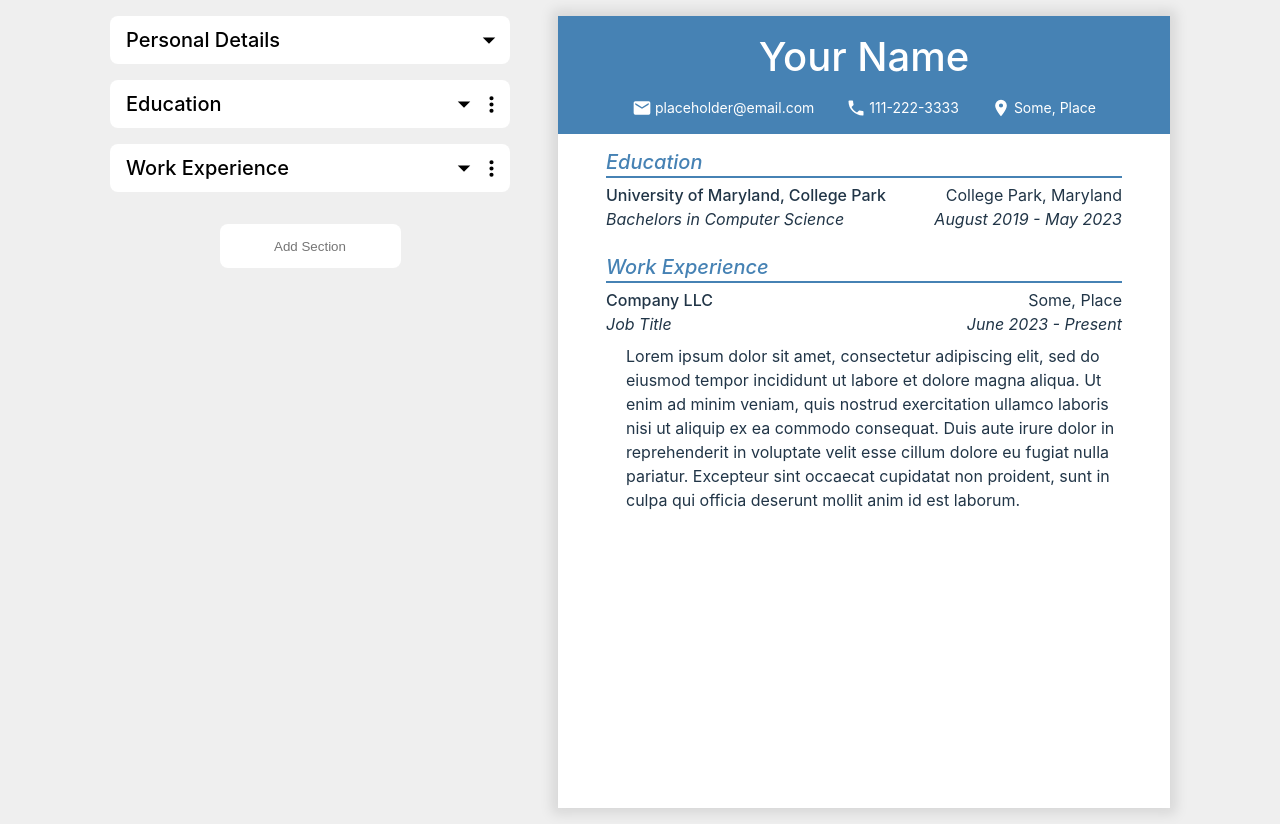
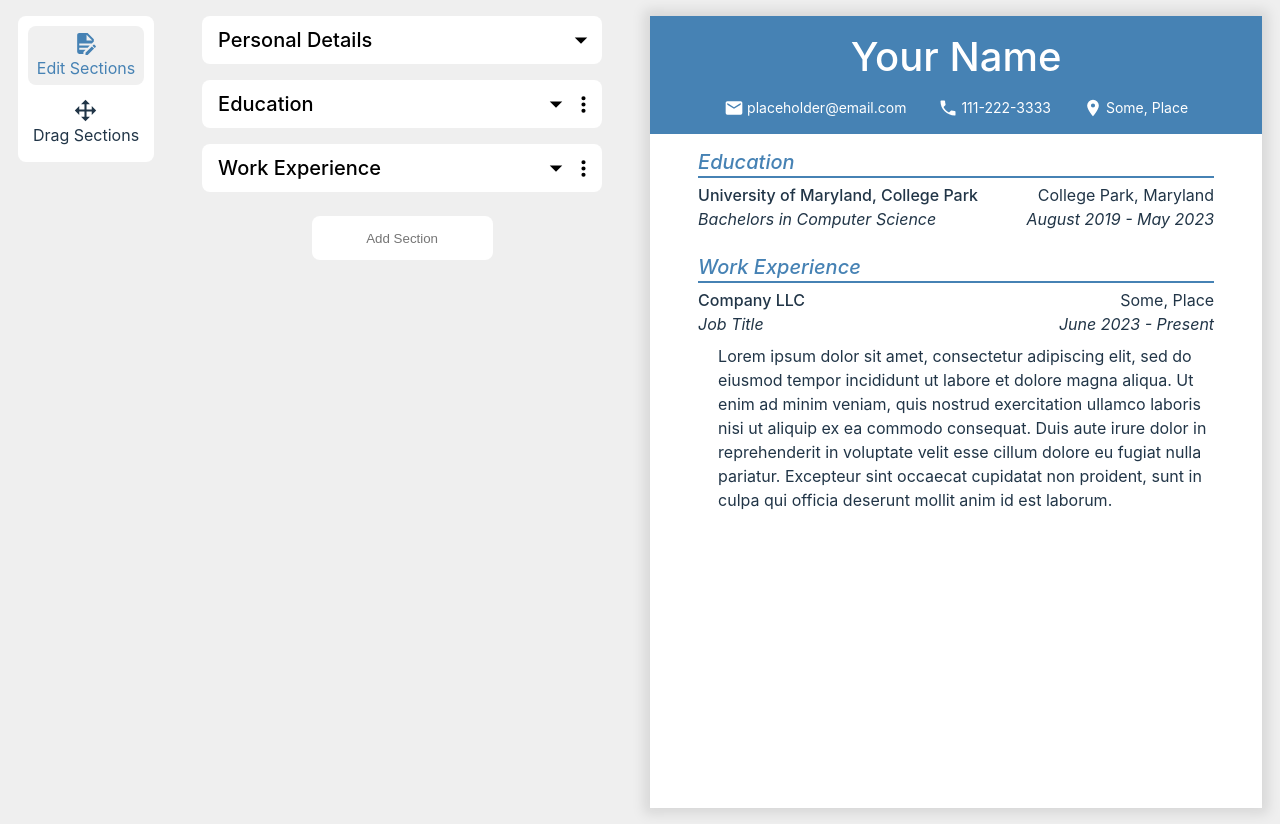
Before and after one commit to BrianHuang56/odin-cv-application, a React (Vite) app: page / in a window 1280 px wide. Built offline with nearby package versions, Linux system fonts and the light colour scheme.

Commit message:
Added section dragging and section name changing, still need to debug section name changing

```diff
--- a/src/App.css
+++ b/src/App.css
@@ -7,6 +7,10 @@
 }
 
 .editor-container {width:400px;}
+
+.editor-container > div {
+  margin-bottom:1rem;
+}
 
 .resume-container {
   width:612px;
--- a/src/App.jsx
+++ b/src/App.jsx
@@ -1,6 +1,7 @@
 import './App.css'
 import Resume from "./components/Resume";
 import ResumeEditor from "./components/ResumeEditor";
+import ResumeEditorModes from "./components/ResumeEditorModes";
 import {v4 as uuidv4} from 'uuid';
 import { useState } from 'react';
 
@@ -16,6 +17,7 @@ function App() {
   const [header, setHeader] = useState(defHeader);
   const [body, setBody] = useState(defBody);
   const [prevBody, setPrevBody] = useState(JSON.parse(JSON.stringify(defBody)));
+  const [editType, setEditType] = useState(0);
 
   function changeHeader(key, newVal) {
     if (copyHeader === undefined) copyHeader = JSON.parse(JSON.stringify(header));
@@ -62,6 +64,13 @@ function App() {
         setPrevBody(JSON.parse(JSON.stringify(newBody)));
       }
     }
+  }
+
+  function insertSection(origSec, insertSec) {
+    let newBody = [...body];
+    newBody.splice(Math.max(insertSec - 1, 0), 0, newBody.splice(origSec, 1)[0]);
+    setBody(newBody);
+    setPrevBody(JSON.parse(JSON.stringify(newBody)));
   }
 
   function saveBody(secTitle, id) {
@@ -126,9 +135,18 @@ function App() {
     setPrevBody(JSON.parse(JSON.stringify(newBody)));
   }
 
+  function changeSectionTitle(ind, newTitle) {
+    if (checkDupTitle(newTitle)) return false;
+    let newBody = [...body];
+    newBody[ind].title = newTitle;
+    setBody(newBody);
+    setPrevBody(JSON.parse(JSON.stringify(newBody)));
+  }
+
   return (
     <>
-      <ResumeEditor header={header} body={prevBody} addSection={addSection} delSection={deleteSection} onChangeHeader={changeHeader} revertHeader={revertHeader} saveHeader={saveHeader} onChangeBody={changeBody} revertBody={revertBody} saveBody={saveBody} deleteMap={deleteMap}/>
+      <ResumeEditorModes editType={editType} setEditType={setEditType} />
+      <ResumeEditor header={header} body={prevBody} editType={editType} changeSectionTitle={changeSectionTitle} insertSection={insertSection} addSection={addSection} delSection={deleteSection} onChangeHeader={changeHeader} revertHeader={revertHeader} saveHeader={saveHeader} onChangeBody={changeBody} revertBody={revertBody} saveBody={saveBody} deleteMap={deleteMap}/>
       <Resume header={header} body={body} />
     </>
   )
--- a/src/components/ResumeEditor.jsx
+++ b/src/components/ResumeEditor.jsx
@@ -20,12 +20,12 @@ function ResumeEditor(props) {
     });
 
     return <div className="editor-container">
-        <ResumeEditorHeader header={props.header} onChange={props.onChangeHeader} revert={props.revertHeader} save={props.saveHeader} setSection={setSection} displaySubsec={displaySectionInd === -1} />
+        {props.editType === 0 ? <ResumeEditorHeader header={props.header} onChange={props.onChangeHeader} revert={props.revertHeader} save={props.saveHeader} setSection={setSection} displaySubsec={displaySectionInd === -1} />
+        : null}
         {props.body ? props.body.map((m, ind) => {
-            return <ResumeEditorSection ind={ind} displayTripleDot={displayTripleDot === ind} setTripleDot={setTripleDot} displaySubsec={displaySectionInd === ind} setSection={setSection} key={m.key} map={m} onChange={props.onChangeBody} deleteSection={props.delSection} delete={props.deleteMap} revert={props.revertBody} save={props.saveBody}/>
+            return <ResumeEditorSection changeSectionTitle={props.changeSectionTitle} editType={props.editType} ind={ind} insertSection={props.insertSection} displayTripleDot={props.editType === 0 && displayTripleDot === ind} setTripleDot={setTripleDot} displaySubsec={props.editType === 0 && displaySectionInd === ind} setSection={setSection} key={m.key} map={m} onChange={props.onChangeBody} deleteSection={props.delSection} delete={props.deleteMap} revert={props.revertBody} save={props.saveBody}/>
         }) : null}
-        <input className="add-section" type="text" placeholder="Add Section" onKeyDown={checkKeyPressed}>
-        </input>
+        {props.editType === 0 ? <input className="add-section" type="text" placeholder="Add Section" onKeyDown={checkKeyPressed} /> : null}
     </div>
 }
 
--- a/src/components/ResumeEditorDeleteConfirm.jsx
+++ b/src/components/ResumeEditorDeleteConfirm.jsx
@@ -1,7 +1,6 @@
 function ResumeEditorDeleteConfirm(props) {
-    console.log(props);
     return (
-        <dialog>
+        <dialog id={props.id || props.title}>
             <span className="dialog-confirmation">Are you sure you want to delete this?</span>
             <div className="dialog-button-container">
                 <button id="no" onClick={e => {
--- a/src/components/ResumeEditorForm.jsx
+++ b/src/components/ResumeEditorForm.jsx
@@ -34,7 +34,7 @@ function ResumeEditorForm(props) {
                 {props.list.key !== "temp" ?
                     <button className="delete" onClick={e => {
                         e.preventDefault();
-                        const dialog = document.querySelector("dialog");
+                        const dialog = document.querySelector("#" + CSS.escape(props.list.key));
                         dialog.showModal();
                     }}>
                         Delete
--- /dev/null
+++ b/src/components/ResumeEditorModes.jsx
@@ -0,0 +1,16 @@
+function ResumeEditorModes(props) {
+    return (
+        <div className="editor-mode-container">
+            <div className={props.editType === 0 ? "active" : null} onClick={() => props.setEditType(0)}>
+            <svg xmlns="http://www.w3.org/2000/svg" viewBox="0 0 24 24"><path fill="currentColor" d="M6,2C4.89,2 4,2.89 4,4V20A2,2 0 0,0 6,22H10V20.09L12.09,18H6V16H14.09L16.09,14H6V12H18.09L20,10.09V8L14,2H6M13,3.5L18.5,9H13V3.5M20.15,13C20,13 19.86,13.05 19.75,13.16L18.73,14.18L20.82,16.26L21.84,15.25C22.05,15.03 22.05,14.67 21.84,14.46L20.54,13.16C20.43,13.05 20.29,13 20.15,13M18.14,14.77L12,20.92V23H14.08L20.23,16.85L18.14,14.77Z" /></svg>
+                Edit Sections
+            </div>
+            <div className={props.editType === 1 ? "active" : null} onClick={() => props.setEditType(1)}>
+            <svg xmlns="http://www.w3.org/2000/svg" viewBox="0 0 24 24"><path fill="currentColor" d="M13,6V11H18V7.75L22.25,12L18,16.25V13H13V18H16.25L12,22.25L7.75,18H11V13H6V16.25L1.75,12L6,7.75V11H11V6H7.75L12,1.75L16.25,6H13Z" /></svg>
+                Drag Sections
+            </div>
+        </div>
+    );
+}
+
+export default ResumeEditorModes;
--- a/src/components/ResumeEditorSection.jsx
+++ b/src/components/ResumeEditorSection.jsx
@@ -9,9 +9,67 @@ function ResumeEditorSection(props) {
     const [addForm, setAddForm] = useState(-1);
 
     function checkClick(event) {
+        if (event.target.className === "section-change") return;
         if (event.target.className !== "triple-dot" && event.target.parentElement.className !== "triple-dot-drop") toggleDrop();
         else if (event.target.parentElement.className === "triple-dot-drop") props.setTripleDot(-2);
         else props.setTripleDot(props.ind);
+    }
+
+    function changeSectionName(event) {
+        if (event.code === "Enter") {
+            if (event.currentTarget.value === "" || !props.changeSectionTitle(props.ind, event.currentTarget.value)) {
+                const span = event.currentTarget.parentElement;
+                event.currentTarget.remove();
+                span.innerHTML = CSS.escape(props.map.title);
+            }
+        }
+    }
+
+    function moveSection(event) {
+        if (event.target.parentElement.className !== "triple-dot-drop" && event.target.className !== "triple-dot") {
+            document.addEventListener("mousemove", dragMouse);
+            document.addEventListener("mouseup", closeDragMouse);
+            const section = event.currentTarget.parentElement.parentElement;
+            const placeHolder = document.createElement("div");
+            placeHolder.style.height = section.offsetHeight + "px";
+            placeHolder.style.width = section.offsetWidth + "px";
+            placeHolder.id = "placeholder";
+            section.parentElement.insertBefore(placeHolder, section.nextSibling);
+            section.style.width = section.offsetWidth + "px";
+            section.style.position = "fixed";
+            section.style.zIndex = "200";
+            let xPos = 0;
+            let yPos = -document.documentElement.scrollTop;
+            section.style.transform = `translate(${xPos}px, ${yPos}px)`;
+
+            function dragMouse(event) {
+                xPos += event.movementX;
+                yPos += event.movementY;
+                section.style.transform = `translate(${xPos}px, ${yPos}px)`;
+            }
+
+            function closeDragMouse(event) {
+                document.getElementById("placeholder").remove();
+                document.removeEventListener("mouseup", closeDragMouse);
+                document.removeEventListener("mousemove", dragMouse);
+                const currY = event.clientY;
+                section.style.position = null;
+                section.style.transform = null;
+                section.style.width = null;
+                section.style.zIndex = null;
+                const editContainer = document.querySelector(".editor-container");
+                const children = editContainer.children;
+                for (var i = 0;i < children.length;i++) {
+                    var rect = children[i].getBoundingClientRect();
+                    var offset = children[i].clientHeight / 2;
+                    if (rect.y - offset >= currY) {
+                        props.insertSection(props.ind, i);
+                        return;
+                    }
+                }
+                props.insertSection(props.ind, children.length);
+            }
+        }
     }
 
     function toggleDrop() {
@@ -24,18 +82,40 @@ function ResumeEditorSection(props) {
     return (
         <div className="edit-section-container">
             <div className="edit-section-header">
-                <button onClick={e => checkClick(e)} className="header-title">
-                    {props.map.title}
+                <button onClick={props.editType === 0 ? e => checkClick(e) : null} onMouseDown={props.editType === 1 ? moveSection : null} className="header-title">
+                    <span>
+                        {props.map.title}
+                    </span>
+                    {props.editType === 0 ?
                     <div className="header-right">
                         <img className="drop down" src={props.displaySubsec ? "/menu-up.svg" : "/menu-down.svg"} height="30px"/>
                         <img className="triple-dot" src="/dots-vertical.svg" height="25px"/>
                         {props.displayTripleDot ? <div className="triple-dot-drop">
-                            <div>Edit Name</div>
+                            <div onMouseUp={e => {
+                                e.stopPropagation();
+                                const span = e.currentTarget.parentElement.parentElement.parentElement.querySelector("span");
+                                const input = document.createElement("input");
+                                input.type = "text";
+                                input.placeholder = props.map.title;
+                                input.style.fontSize = "20px";
+                                input.className = "section-change";
+                                span.innerHTML = "";
+                                input.addEventListener("keydown", changeSectionName);
+                                span.appendChild(input);
+                                input.focus();
+                                document.addEventListener("mouseup", e => {
+                                    if (e.target.className !== "section-change") {
+                                        input.remove();
+                                        span.innerHTML = props.map.title;
+                                    }
+                                });
+                            }}>Edit Name</div>
                             <div onMouseUp={() => {
-                                document.querySelector("dialog").showModal();
+                                document.querySelector("#" + CSS.escape(props.map.title)).showModal();
                             }}>Delete</div>
                         </div> : null}
                     </div>
+                    : null}
                 </button>
             </div>
             {props.map.list && props.displaySubsec ? props.map.list.map((l, ind) => {
--- a/src/styles/ResumeEditorSection.css
+++ b/src/styles/ResumeEditorSection.css
@@ -1,6 +1,34 @@
 .section-button {
     width:100%;
     background-color:#ffffff;
+}
+
+.editor-mode-container {
+    padding:10px;
+    display:flex;
+    flex-direction:column;
+    gap:0.5rem;
+    background-color:white;
+    border-radius:8px;
+    height:fit-content;
+}
+
+.editor-mode-container .active {
+    background-color:rgb(240, 240, 240);
+    color:steelblue;
+}
+
+svg {
+    height:25px;
+}
+
+.editor-mode-container div {
+    border-radius:8px;
+    padding:5px;
+    display:flex;
+    cursor:pointer;
+    flex-direction:column;
+    align-items:center;
 }
 
 .header-right {
@@ -85,7 +113,6 @@ dialog {
     display:flex;
     flex-direction:column;
     gap:0.5rem;
-    padding-top:1rem;
 }
 
 .edit-section-form {
@@ -164,7 +191,7 @@ input {
     height:42.4px;
     border-radius:8px;
     text-align:center;
-    margin-top:2rem;
+    margin-top:0.5rem;
 }
 
 .add-section:hover {
```
